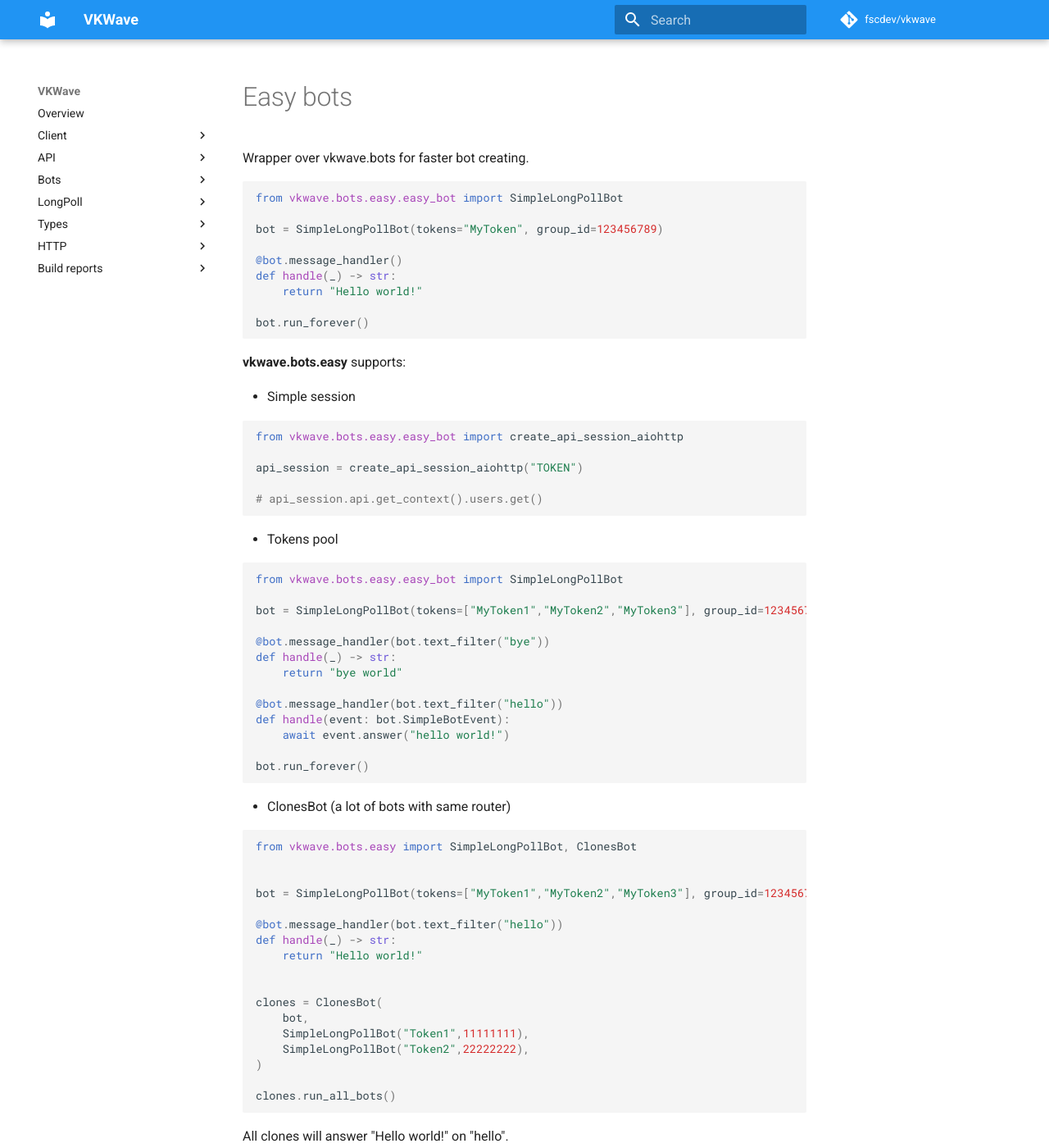
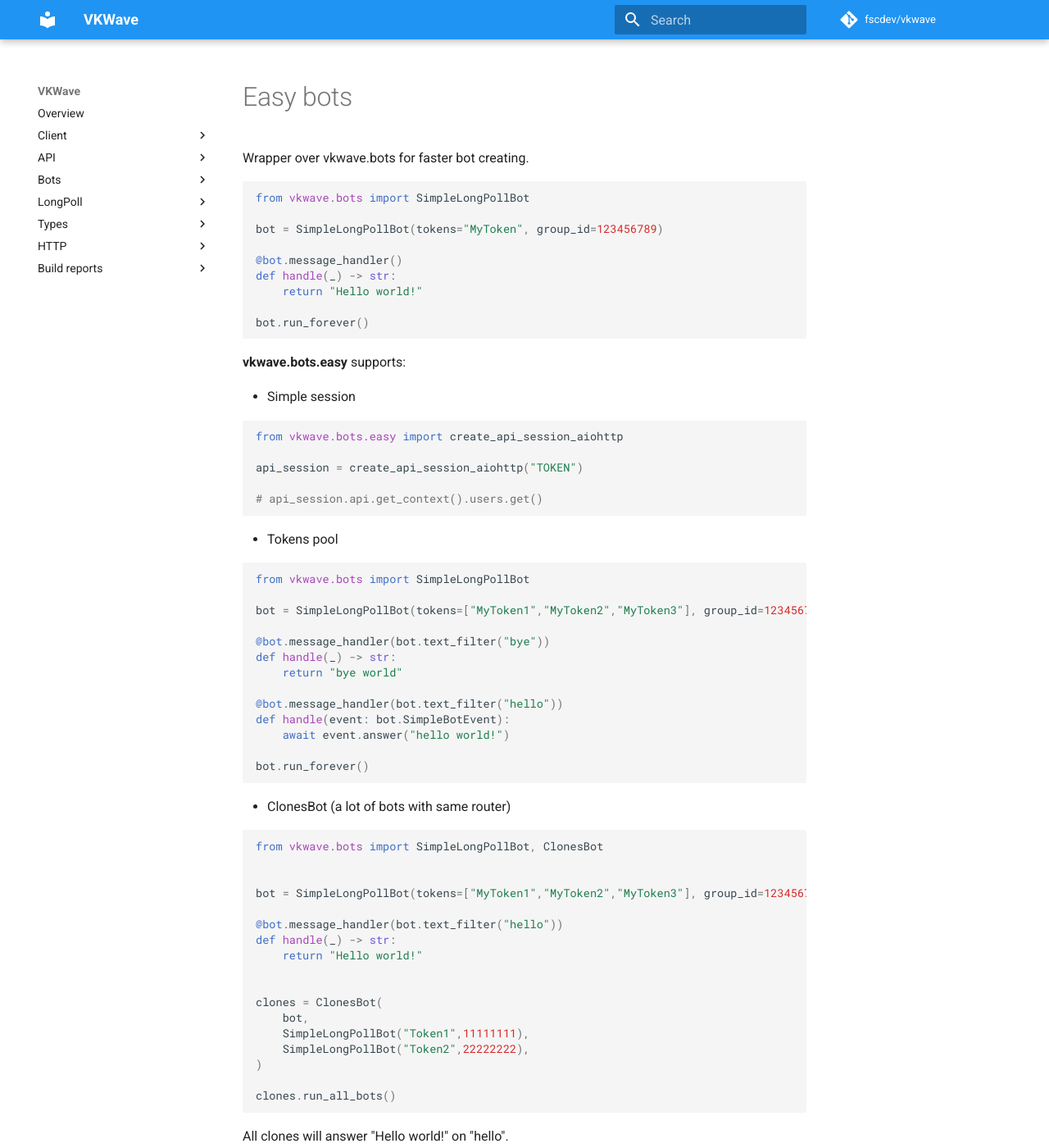
Before and after one commit to prostomarkeloff/vkwave, an MkDocs documentation site: the page built from docs/bots/easy.md, in a window 1280 px wide and 1400 px high. Shown: the whole window at 82% size. Built offline with MkDocs 1.6.1 and Material for MkDocs 9.7.7, drawn with Linux system fonts in a browser that asks for light colours; comment, search, counter and statistics services are not loaded.

Commit message:
little doc update

````diff
--- a/docs/bots/easy.md
+++ b/docs/bots/easy.md
@@ -3,7 +3,7 @@
 Wrapper over vkwave.bots for faster bot creating.
 
 ```python
-from vkwave.bots.easy.easy_bot import SimpleLongPollBot
+from vkwave.bots import SimpleLongPollBot
 
 bot = SimpleLongPollBot(tokens="MyToken", group_id=123456789)
 
@@ -20,7 +20,7 @@ bot.run_forever()
 
 
 ```python
-from vkwave.bots.easy.easy_bot import create_api_session_aiohttp
+from vkwave.bots.easy import create_api_session_aiohttp
 
 api_session = create_api_session_aiohttp("TOKEN")
 
@@ -31,7 +31,7 @@ api_session = create_api_session_aiohttp("TOKEN")
  - Tokens pool
 
 ```python
-from vkwave.bots.easy.easy_bot import SimpleLongPollBot
+from vkwave.bots import SimpleLongPollBot
 
 bot = SimpleLongPollBot(tokens=["MyToken1","MyToken2","MyToken3"], group_id=123456789)
 
@@ -49,7 +49,7 @@ bot.run_forever()
 - ClonesBot (a lot of bots with same router)
 
 ```python
-from vkwave.bots.easy import SimpleLongPollBot, ClonesBot
+from vkwave.bots import SimpleLongPollBot, ClonesBot
 
 
 bot = SimpleLongPollBot(tokens=["MyToken1","MyToken2","MyToken3"], group_id=123456789)
````
Also changed, not shown: docs/api/index.md (+2 -1 lines), docs/bots/fsm.md (+3 -0 lines), docs/bots/routers.md (+3 -1 lines), docs/bots/storage.md (+4 -3 lines), 1 other file.
